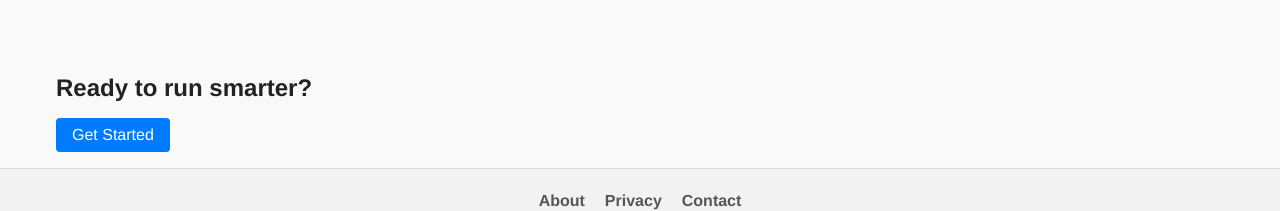
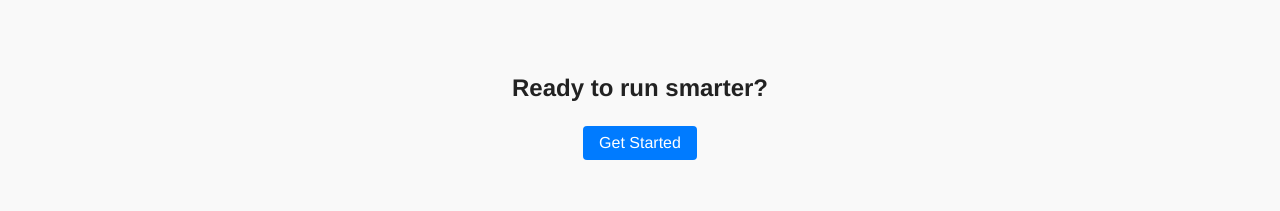
Before and after one commit to dangosailing/aidev24_webdev_fe, a React (Vite) app: page / in a window 1280 px wide. Shown: the part 1886-2097 px from the top of the page. Built offline with nearby package versions, Linux system fonts and the light colour scheme; some icons are missing.

Commit message:
Add cta section and reusable inmput field to styles.

```diff
--- a/src/styles/base.css
+++ b/src/styles/base.css
@@ -133,7 +133,7 @@ button, .btn {
   border-radius: 8px;
 }
 
-.primery-user-input {
+.primary-user-input {
   width: 100%;
   max-width: 200px;
   height: 46px;
@@ -143,3 +143,26 @@ button, .btn {
   border-radius: 4px;
   margin-bottom: 12px;
 }
+
+/* CTA Section */
+.cta-section {
+  text-align: center;
+  margin: 60px 0;
+}
+
+.cta-section h2 {
+  font-size: 24px;
+  margin-bottom: 20px;
+}
+
+/* Reusable input field */
+.input-field {
+  width: 100%;
+  max-width: 200px;
+  height: 46px;
+  font-size: 16px;
+  padding: 12px;
+  border: 1px solid #ccc;
+  border-radius: 4px;
+  margin-bottom: 12px;
+}
```
